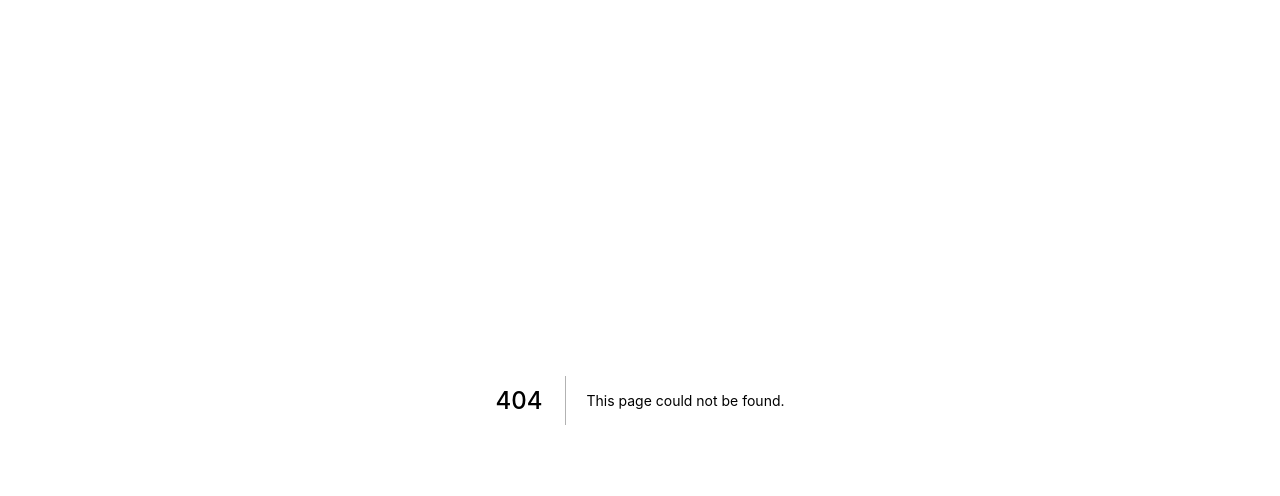
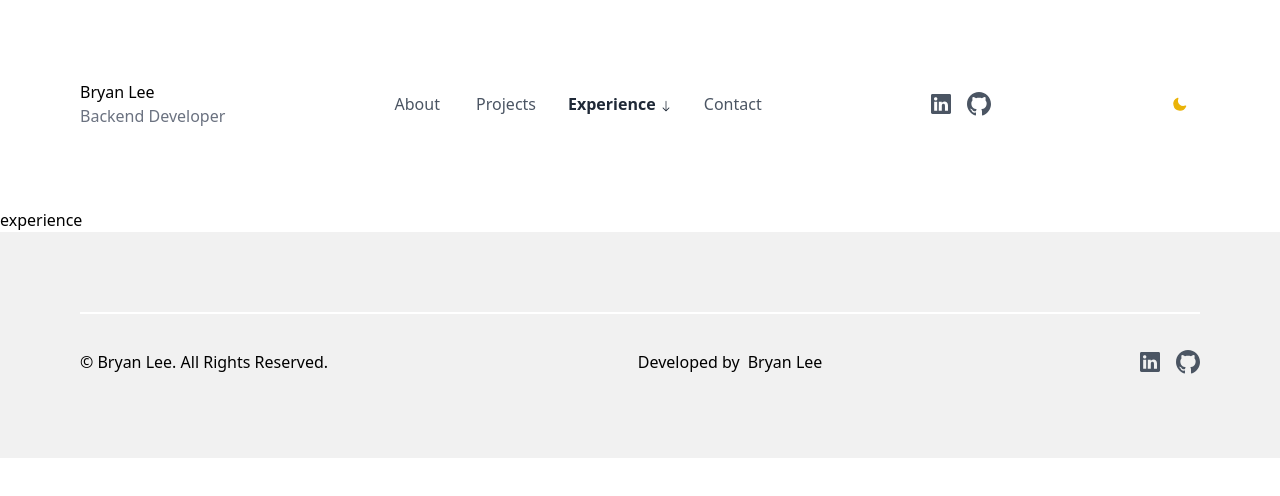
Before and after one commit to LihingMan/portfolio-nextjs, a Next.js app: page /experience in a window 1280 px wide. Before the commit this address had no page. Shown: the top 496 px of the page. Built offline with nearby package versions, Linux system fonts and the light colour scheme.

Commit message:
Boilerplate remaining pages

```diff
--- /dev/null
+++ b/pages/contact.tsx
@@ -0,0 +1,12 @@
+import React from "react";
+import ContainerBlock from "../components/ContainerBlock";
+
+const contact = () => {
+  return (
+    <ContainerBlock>
+      <div>contact</div>
+    </ContainerBlock>
+  );
+};
+
+export default contact;
--- /dev/null
+++ b/pages/experience.tsx
@@ -0,0 +1,12 @@
+import React from "react";
+import ContainerBlock from "../components/ContainerBlock";
+
+const experience = () => {
+  return (
+    <ContainerBlock>
+      <div>experience</div>
+    </ContainerBlock>
+  );
+};
+
+export default experience;
--- /dev/null
+++ b/pages/projects.tsx
@@ -0,0 +1,12 @@
+import React from "react";
+import ContainerBlock from "../components/ContainerBlock";
+
+const projects = () => {
+  return (
+    <ContainerBlock>
+      <div>Projects</div>
+    </ContainerBlock>
+  );
+};
+
+export default projects;
```
